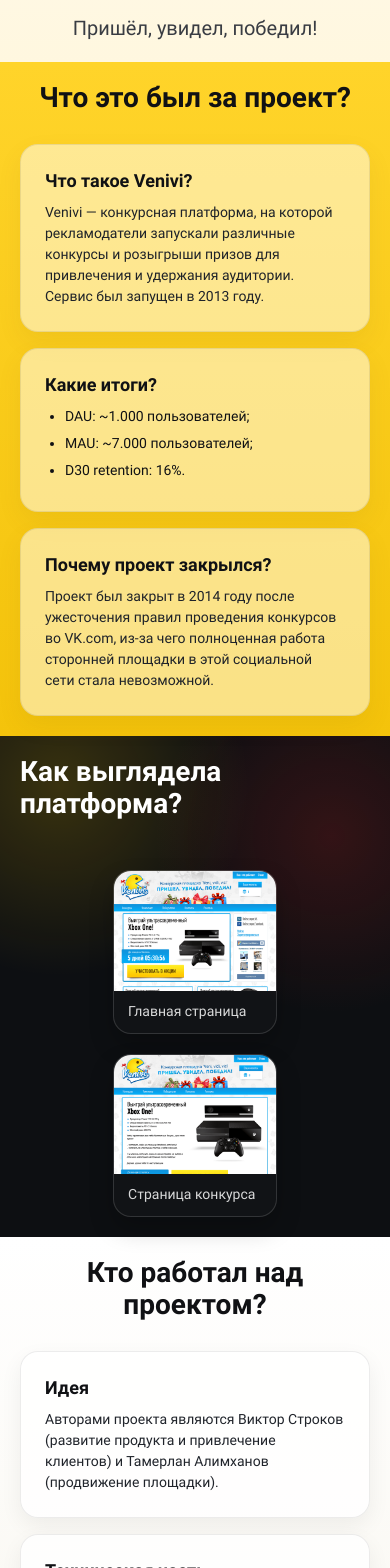
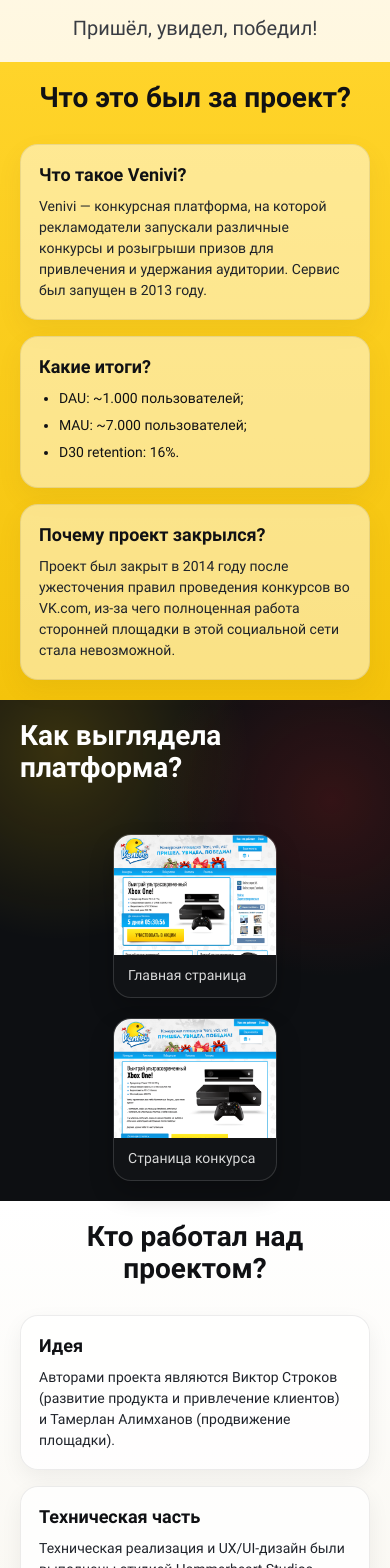
Before and after one commit to gitsvitya/venivi, a React (Create React App) app: page / in a window 390 px wide. Shown: the part 432-2000 px from the top of the page. Built offline with nearby package versions, Linux system fonts and the light colour scheme.

Commit message:
Fixed: unificated cards size

```diff
--- a/src/components/AboutBlock/AboutBlock.module.css
+++ b/src/components/AboutBlock/AboutBlock.module.css
@@ -34,7 +34,7 @@
   display: grid;
   grid-template-columns: repeat(3, minmax(0, 1fr));
   width: 100%;
-  align-items: start;
+  align-items: stretch;
   gap: 24px;
   transition: all 0.5s linear;
 }
@@ -60,6 +60,7 @@
   line-height: 1.2;
   padding: 0;
   margin: 0 0 20px 0;
+  width: 100%;
   transition: all 0.5s linear;
   text-rendering: optimizeLegibility;
 }
@@ -71,7 +72,8 @@
   font-size: 17px;
   line-height: 1.6;
   padding: 0;
-  margin: 0;
+  margin: auto 0;
+  width: 100%;
   text-align: left;
   color: #1f2329;
   transition: all 0.5s linear;
@@ -81,7 +83,8 @@
 .textBoxListItems {
   list-style: disc;
   padding-left: 20px;
-  margin: 0;
+  margin: auto 0;
+  width: 100%;
   transition: all 0.5s linear;
 }
 
@@ -108,6 +111,10 @@
 
   .textBoxes {
     gap: 16px;
+  }
+
+  .textBox {
+    padding: 20px;
   }
 
   .textBoxHeader {
@@ -143,6 +150,10 @@
     grid-template-columns: 1fr;
   }
 
+  .textBox {
+    padding: 18px;
+  }
+
   .textBoxHeader {
     margin-bottom: 10px;
   }
--- a/src/components/AuthorsBlock/AuthorsBlock.module.css
+++ b/src/components/AuthorsBlock/AuthorsBlock.module.css
@@ -34,7 +34,7 @@
   display: grid;
   grid-template-columns: repeat(3, minmax(0, 1fr));
   width: 100%;
-  align-items: start;
+  align-items: stretch;
   gap: 24px;
   transition: all 0.5s linear;
 }
@@ -60,6 +60,7 @@
   line-height: 1.2;
   padding: 0;
   margin: 0 0 20px 0;
+  width: 100%;
   transition: all 0.5s linear;
   text-rendering: optimizeLegibility;
 }
@@ -71,7 +72,8 @@
   font-size: 17px;
   line-height: 1.6;
   padding: 0;
-  margin: 0;
+  margin: auto 0;
+  width: 100%;
   text-align: left;
   color: #20242b;
   transition: all 0.5s linear;
@@ -89,6 +91,10 @@
 
   .textBoxes {
     gap: 16px;
+  }
+
+  .textBox {
+    padding: 20px;
   }
 
   .textBoxHeader {
@@ -118,6 +124,10 @@
     grid-template-columns: 1fr;
   }
 
+  .textBox {
+    padding: 18px;
+  }
+
   .textBoxHeader {
     margin-bottom: 10px;
   }
```
